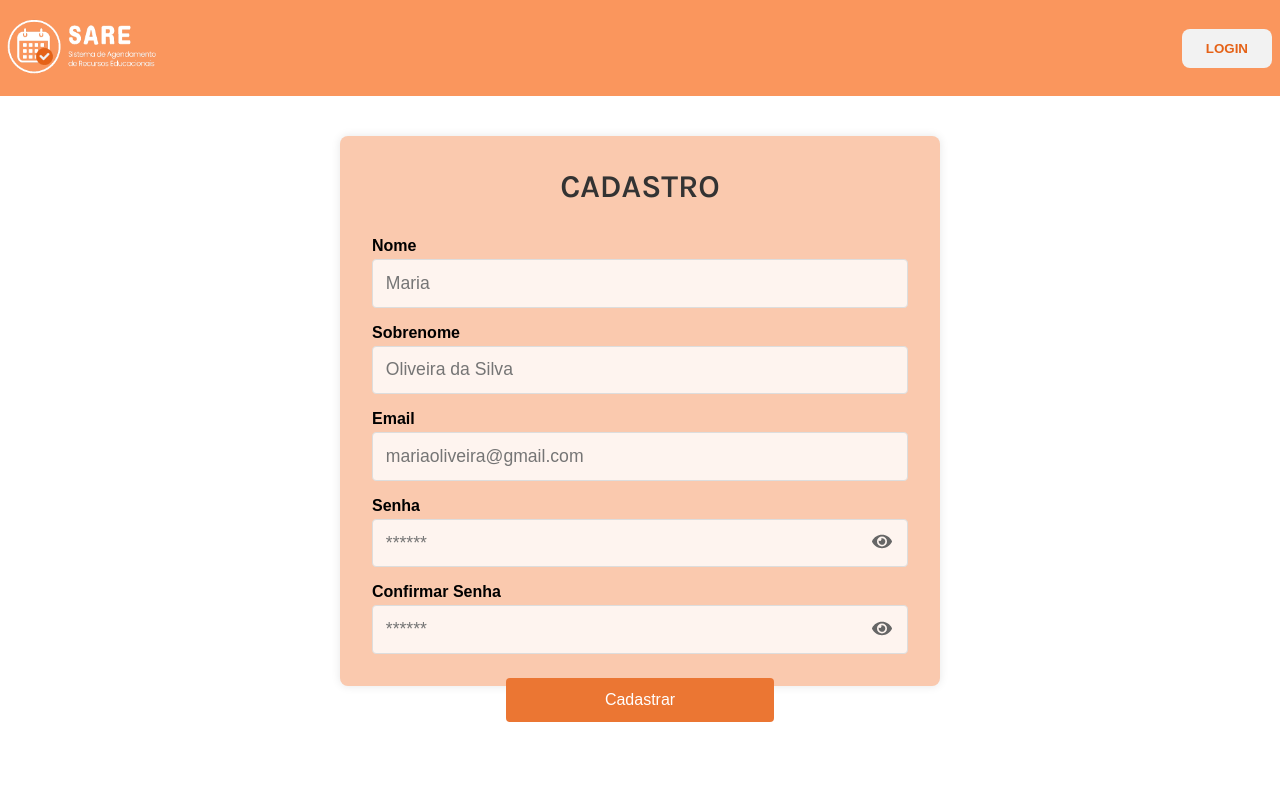
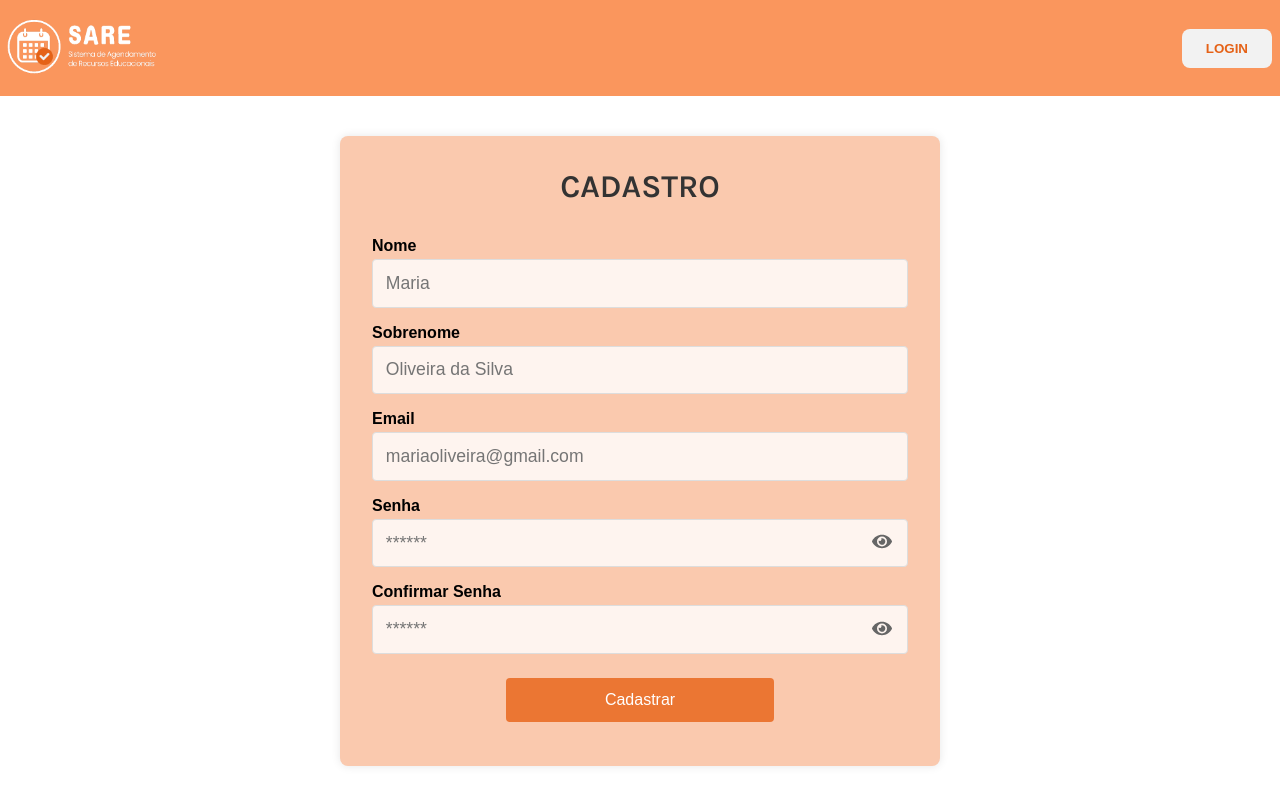
Before and after one commit to temik-if/SARE-FE, a Next.js app: page /cadastro/user in a window 1280 px wide. Built offline with nearby package versions, Linux system fonts and the light colour scheme; no server answers; a web font is replaced by a local one.

Commit message:
feat(UserForm): update form layout and redirect on successful registration

```diff
--- a/src/components/UserForm/UserForm.module.css
+++ b/src/components/UserForm/UserForm.module.css
@@ -19,7 +19,7 @@
   box-shadow: 0 0 10px rgba(0, 0, 0, 0.1);
   width: 100%;
   max-width: 600px;
-  height: 550px;
+  height: 630px;
   margin: 1rem auto;
 }
 
--- a/src/components/UserForm/UserForm.tsx
+++ b/src/components/UserForm/UserForm.tsx
@@ -1,12 +1,14 @@
 'use client';
 
 import React, { useState } from 'react';
+import { useRouter } from 'next/navigation'; // Importação adicionada
 import { FaEye, FaEyeSlash } from 'react-icons/fa';
 import styles from './UserForm.module.css';
 import { userService } from '@/service/userService';
 import { IUserCreate } from '@/types/user';
 
 export default function UserForm() {
+  const router = useRouter(); // Instância do useRouter
   const [formData, setFormData] = useState({
     first_name: '',
     last_name: '',
@@ -25,7 +27,6 @@ export default function UserForm() {
 
   const [showPassword, setShowPassword] = useState(false);
   const [showConfirmPassword, setShowConfirmPassword] = useState(false);
-  const [showSuccessPopup, setShowSuccessPopup] = useState(false);
 
   const validateEmail = (email: string) => {
     const emailRegex = /^[^\s@]+@[^\s@]+\.[^\s@]+$/;
@@ -78,12 +79,12 @@ export default function UserForm() {
         last_name: formData.last_name,
         email: formData.email,
         password: formData.password,
-        type: 'TEACHER' // Altere conforme necessário
+        type: 'TEACHER'
       };
 
       try {
         await userService.createUser(userData);
-        setShowSuccessPopup(true);
+        router.push('/'); // Redireciona para a página inicial
       } catch (error) {
         console.error('Erro ao cadastrar:', error);
         alert('Erro ao cadastrar usuário. Tente novamente.');
@@ -92,8 +93,7 @@ export default function UserForm() {
   };
 
   return (
-    <>
-      <div className={`${styles.formContainer} ${showSuccessPopup ? styles.blur : ''}`}>
+    <div className={styles.formContainer}>
       <h2 className={styles.formTitle}>Cadastro</h2>
       <form onSubmit={handleSubmit}>
         <div className={styles.formGroup}>
@@ -150,7 +150,7 @@ export default function UserForm() {
             className={styles.togglePassword}
             onClick={() => setShowPassword(!showPassword)}
           >
-              {showPassword ?  <FaEyeSlash size={20} /> : <FaEye size={20} />}
+            {showPassword ? <FaEyeSlash size={20} /> : <FaEye size={20} />}
           </button>
           {errors.password && <span className={styles.errorMessage}>{errors.password}</span>}
         </div>
@@ -180,18 +180,5 @@ export default function UserForm() {
         </button>
       </form>
     </div>
-
-      {showSuccessPopup && (
-        <div className={styles.popupOverlay}>
-          <div className={styles.popup}>
-            <h3>Cadastro Realizado!</h3>
-            <p>Seu cadastro foi concluído com sucesso.</p>
-            <button className={styles.popupButton} onClick={() => setShowSuccessPopup(false)}>
-              OK
-            </button>
-          </div>
-        </div>
-      )}
-    </>
   );
 }
```
Lines whose indentation alone changed are shown as unchanged.
